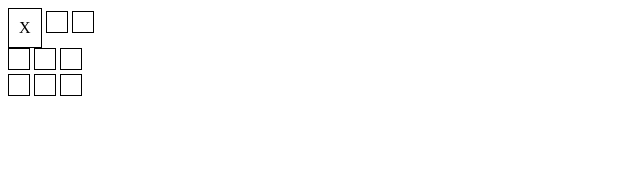
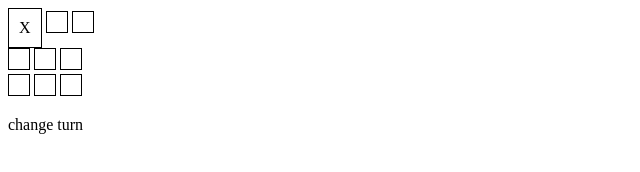
Before and after one commit to teekaytech/tictactoe, a plain HTML site: page index.html in a window 1280 px wide. Both pictures are taken after a click on the element 19 px from the left and 19 px from the top of the page. Shown: the full height of the page, 0-640 px from the left. Drawn offline with Linux system fonts and the light colour scheme.

Commit message:
make the dom game interacte with the game

```diff
--- a/index.html
+++ b/index.html
@@ -1,9 +1,9 @@
 <!DOCTYPE html>
 <html lang="en">
   <head>
-  <meta charset="UTF-8">
-  <meta name="viewport" content="width=device-width, initial-scale=1.0">
-  <link rel="stylesheet" href="style.css">
+    <meta charset="UTF-8" />
+    <meta name="viewport" content="width=device-width, initial-scale=1.0" />
+    <link rel="stylesheet" href="style.css" />
     <title>Tic Tac Toe</title>
   </head>
   <body>
@@ -25,6 +25,7 @@
           <div class="cell cell9" id="8">3</div>
         </div>
       </div>
+      <p class="move"></p>
     </div>
 
     <script src="main.js"></script>
--- a/main.js
+++ b/main.js
@@ -1,6 +1,7 @@
 const parent = document.querySelector(".container");
 const cells = document.querySelectorAll(".cell");
-
+const tictactoebord = document.querySelector(".board");
+const movehtml = document.querySelector(".move");
 const Player = (name, mark) => {
   return { name, mark };
 };
@@ -44,7 +45,7 @@ const gameController = (board) => {
   };
 
   checkMove = (cell) => {
-    return (cell.innerHTML = "" ? false : true);
+    return cell.innerHTML === "" ? true : false;
   };
 
   makeMove = (cell, mark) => {
@@ -58,17 +59,27 @@ const gameController = (board) => {
     }
   };
 
-  validateMove = (cells, move) => {
-    let gameon = true;
-    for (const cell of cells) {
+  validateMove = (cells, markstart) => {
+    let mark = markstart;
+    cells.forEach((cell) => {
       cell.addEventListener("click", function () {
-        makeMove(cell, move) ? true : false;
-        if (WinCond(board, player1.mark)) {
-          console.log("game over");
-          return (gameon = false);
+        if (checkMove(cell)) {
+          makeMove(cell, mark) ? true : false;
+          if (WinCond(board, mark)) {
+            console.log("game over");
+            tictactoebord.style.display = "none";
+          } else if (!WinCond(board, mark) && board.includes("")) {
+            mark === "X" ? (mark = "O") : (mark = "X");
+            console.log(mark);
+            movehtml.innerHTML = "change turn";
+          } else {
+            console.log("draw");
+          }
+        } else {
+          movehtml.innerHTML = "Invalid move";
         }
       });
-    }
+    });
   };
 
   return { render, validateMove };
```
Lines whose indentation alone changed are shown as unchanged.
